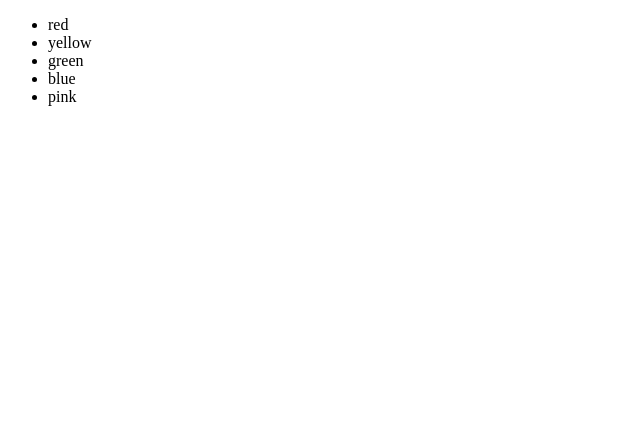
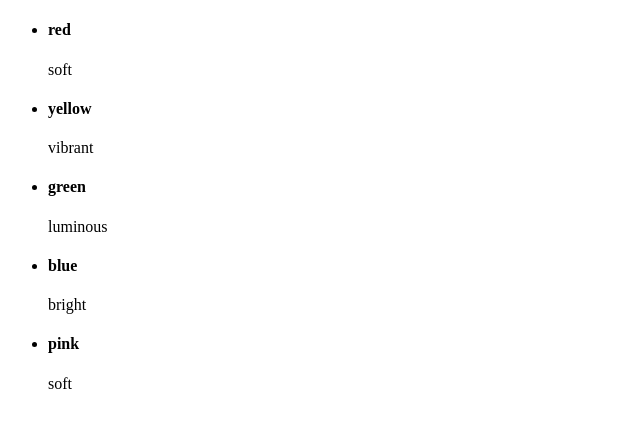
Before and after one commit to monica-lucaci/develhope-react, a React (Vite) app in the folder my-app/: page / in a window 1280 px wide. Shown: the top 428 px of the page, without its empty margins (0-640 px from the left). Built offline with nearby package versions, Linux system fonts and the light colour scheme.

Commit message:
color component

```diff
--- a/my-app/src/App.jsx
+++ b/my-app/src/App.jsx
@@ -3,30 +3,7 @@ import Colors from "./Colors";
 const App = () => {
   return (
     <div>
-      <Colors
-        items={[
-          {
-            id: 1,
-            name: "red",
-          },
-          {
-            id: 2,
-            name: "yellow",
-          },
-          {
-            id: 3,
-            name: "green",
-          },
-          {
-            id: 4,
-            name: "blue",
-          },
-          {
-            id: 5,
-            name: "pink",
-          },
-        ]}
-      />
+      <Colors />
     </div>
   );
 };
--- /dev/null
+++ b/my-app/src/Color.jsx
@@ -0,0 +1,14 @@
+const Color = ({ items }) => {
+  return (
+    <ul>
+      {items.map((color) => (
+        <li key={color.id}>
+          <h4>{color.name}</h4>
+          <p>{color.intensity}</p>
+        </li>
+      ))}
+    </ul>
+  );
+};
+
+export default Color;
--- a/my-app/src/Colors.jsx
+++ b/my-app/src/Colors.jsx
@@ -1,10 +1,39 @@
-const Colors = ({ items }) => {
+import Color from "./Color";
+
+;
+
+const Colors = () => {
   return (
-    <ul>
-      {items.map((color) => (
-        <li key={color.id}>{color.name}</li>
-      ))}
-    </ul>
+
+    <Color
+      items={[
+        {
+          id: 1,
+          name: "red",
+          intensity: 'soft',
+        },
+        {
+          id: 2,
+          name: "yellow",
+          intensity: 'vibrant',
+        },
+        {
+          id: 3,
+          name: "green",
+          intensity: 'luminous',
+        },
+        {
+          id: 4,
+          name: "blue",
+          intensity: 'bright',
+        },
+        {
+          id: 5,
+          name: "pink",
+          intensity: 'soft',
+        },
+      ]}
+    />
   );
 };
 
```
